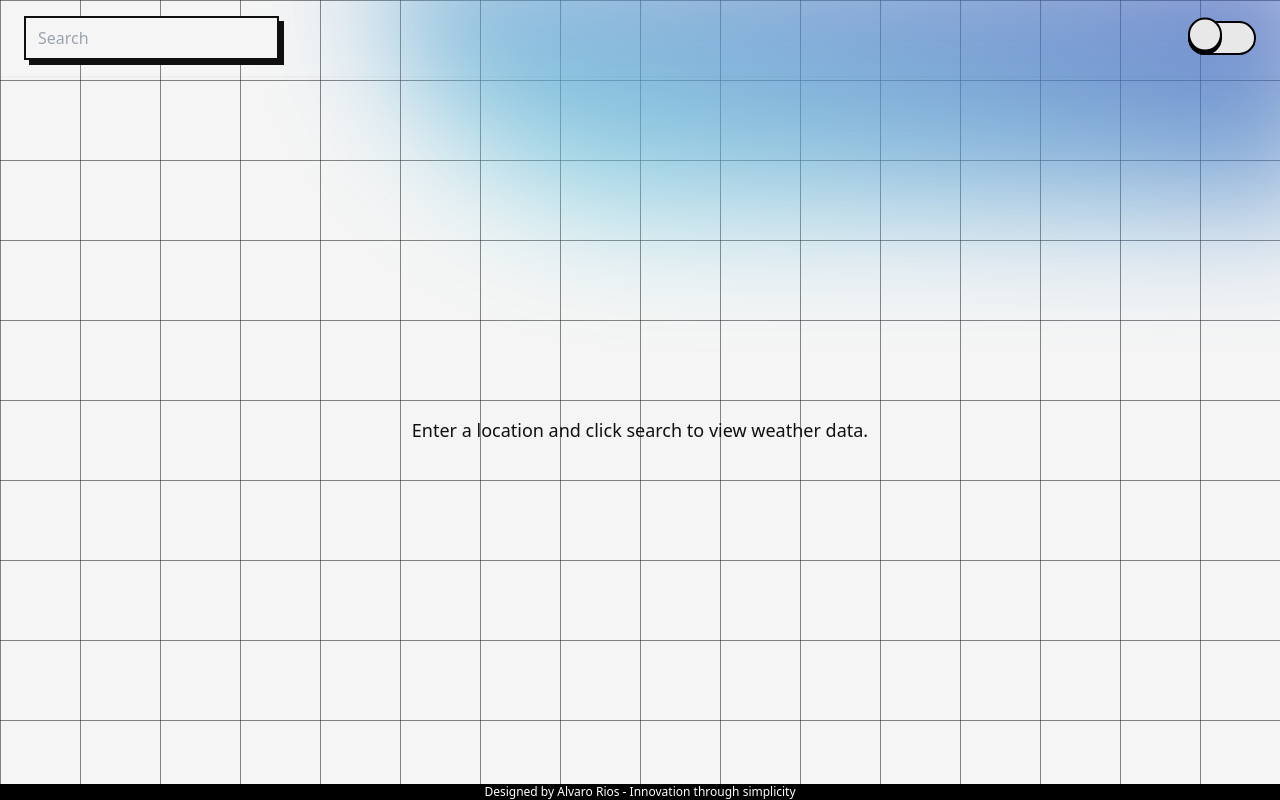
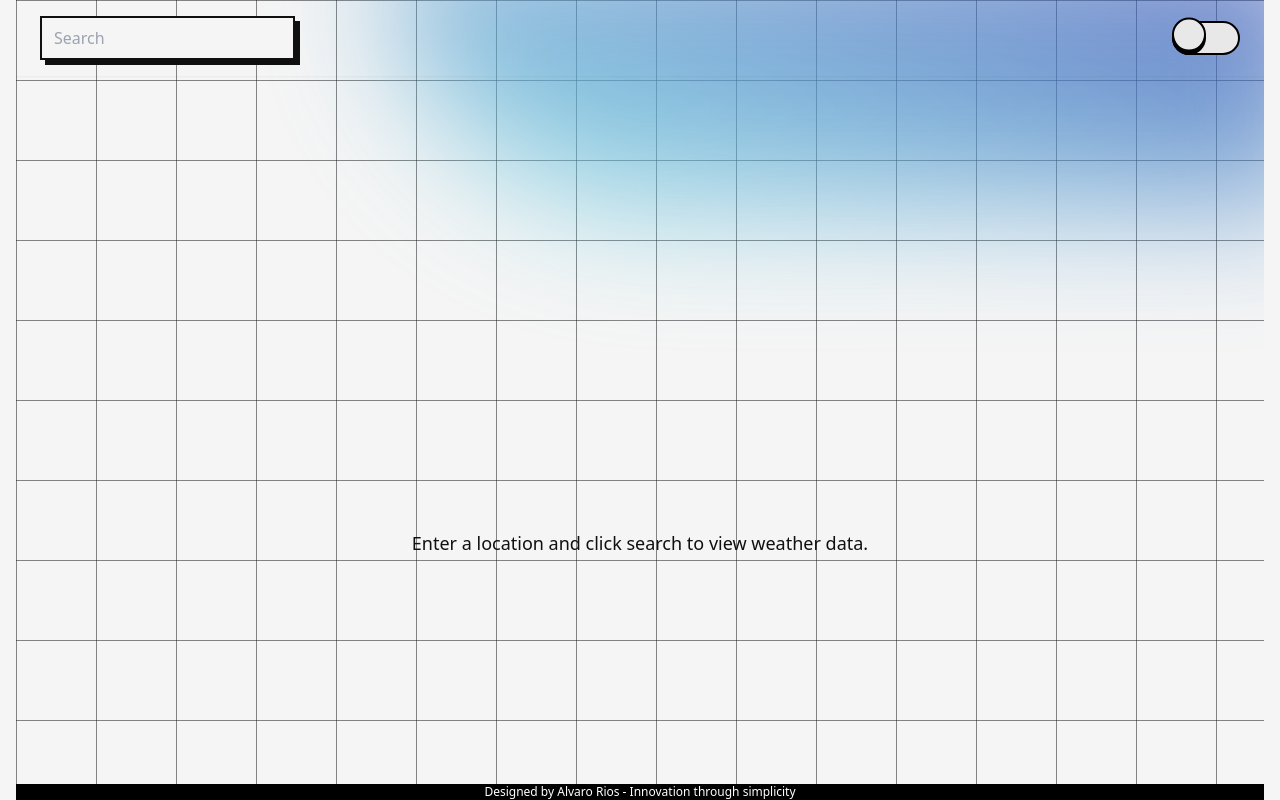
Before and after one commit to alvr10/weather-app, a Next.js app: page /en in a window 1280 px wide. Built offline with nearby package versions, Linux system fonts and the light colour scheme; no server answers.

Commit message:
feat: add Google Ads integration and update layout structure

```diff
--- a/app/[lang]/globals.css
+++ b/app/[lang]/globals.css
@@ -144,3 +144,7 @@ input:hover:checked + .slider:before {
     );
   background-size: var(--gap) var(--gap);
 }
+
+.adsbygoogle {
+  display: block;
+}
--- a/app/[lang]/page.tsx
+++ b/app/[lang]/page.tsx
@@ -248,7 +248,17 @@ const WeatherApp: React.FC = () => {
       </header>
 
       {/* Main Section */}
-      <main className="justify-center z-10 h-full w-full p-0 px-4">
+      <body className="justify-center z-10 h-full w-full p-0 px-4">
+      <script async src="https://pagead2.googlesyndication.com/pagead/js/adsbygoogle.js?client=ca-pub-3721512724303658"
+          crossOrigin="anonymous"></script>
+      <ins className="adsbygoogle"
+          data-ad-client="ca-pub-3721512724303658"
+          data-ad-slot="7437700991"
+          data-ad-format="auto"
+          data-full-width-responsive="true"></ins>
+      <script>
+          (adsbygoogle = window.adsbygoogle || []).push({});
+      </script>
 
         {error && <p className="text-red-500 mb-4">{error}</p>}
         {weatherData ? (
@@ -374,7 +384,7 @@ const WeatherApp: React.FC = () => {
             {locale['tutorial']}
           </p>
         )}
-      </main>
+      </body>
 
       {/* Footer */}
       <footer className="w-full py-0">
```
